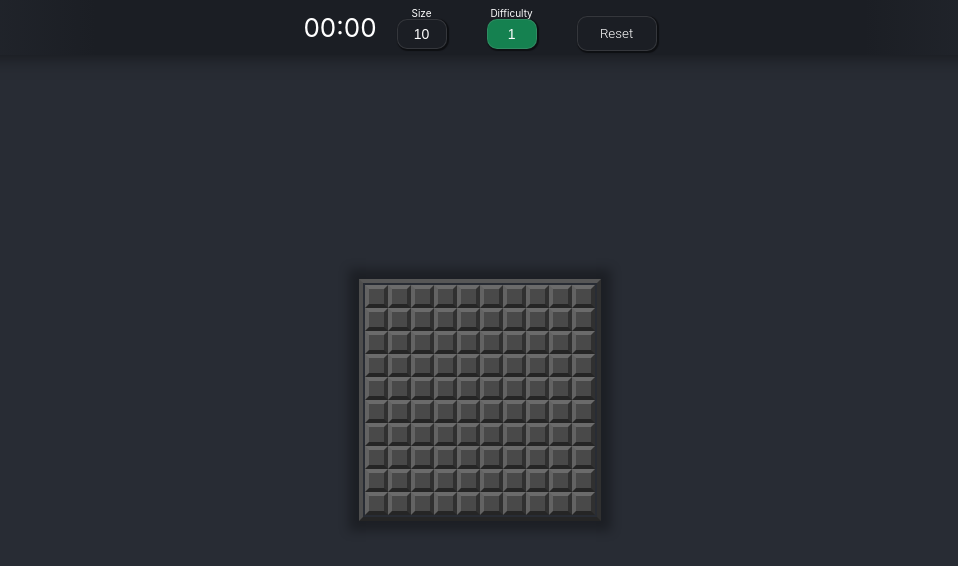
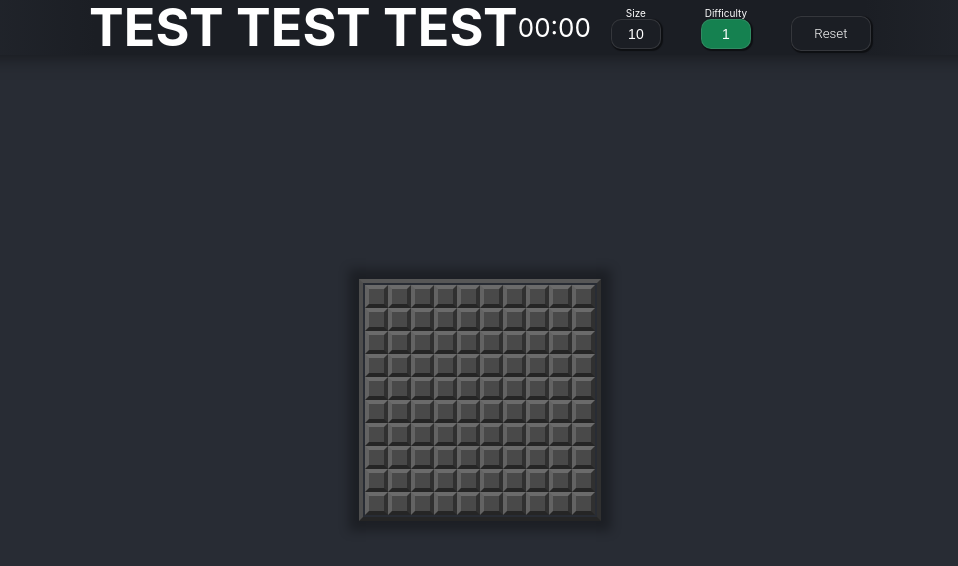
Before and after one commit to SerchoD/mine-sweeper, a React (Create React App) app: page / in a window 1280 px wide. Shown: the top 566 px of the page, without its empty margins (160-1118 px from the left). Built offline with nearby package versions, Linux system fonts and the light colour scheme.

Commit message:
adding TEST TEST TEST to topbar for test the continous deploy

```diff
--- a/src/components/TopBar/TopBar.js
+++ b/src/components/TopBar/TopBar.js
@@ -42,6 +42,7 @@ const TopBar = ({
 
 	return (
 		<div className='topbar-container'>
+			<h1>TEST TEST TEST</h1>
 			<Timer triggerTimer={triggerTimer} />
 			<div className='topbar-select'>
 				<label htmlFor='rows'>Size</label>
```
